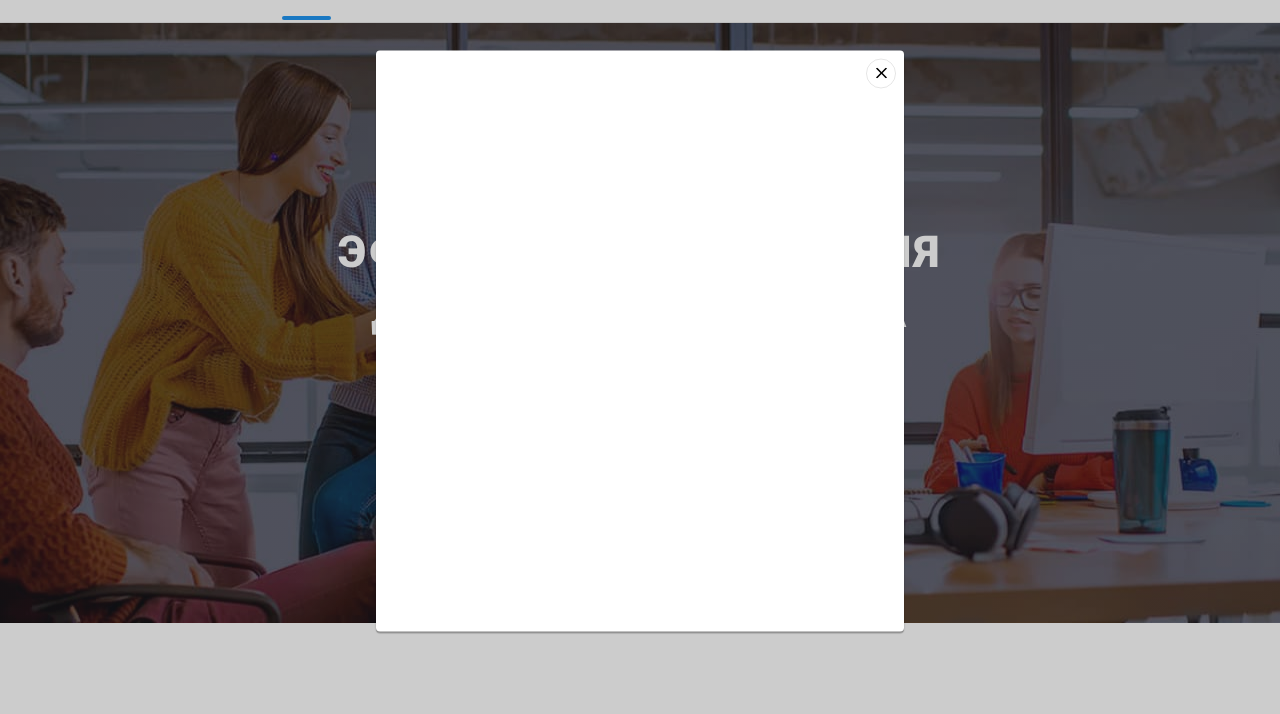
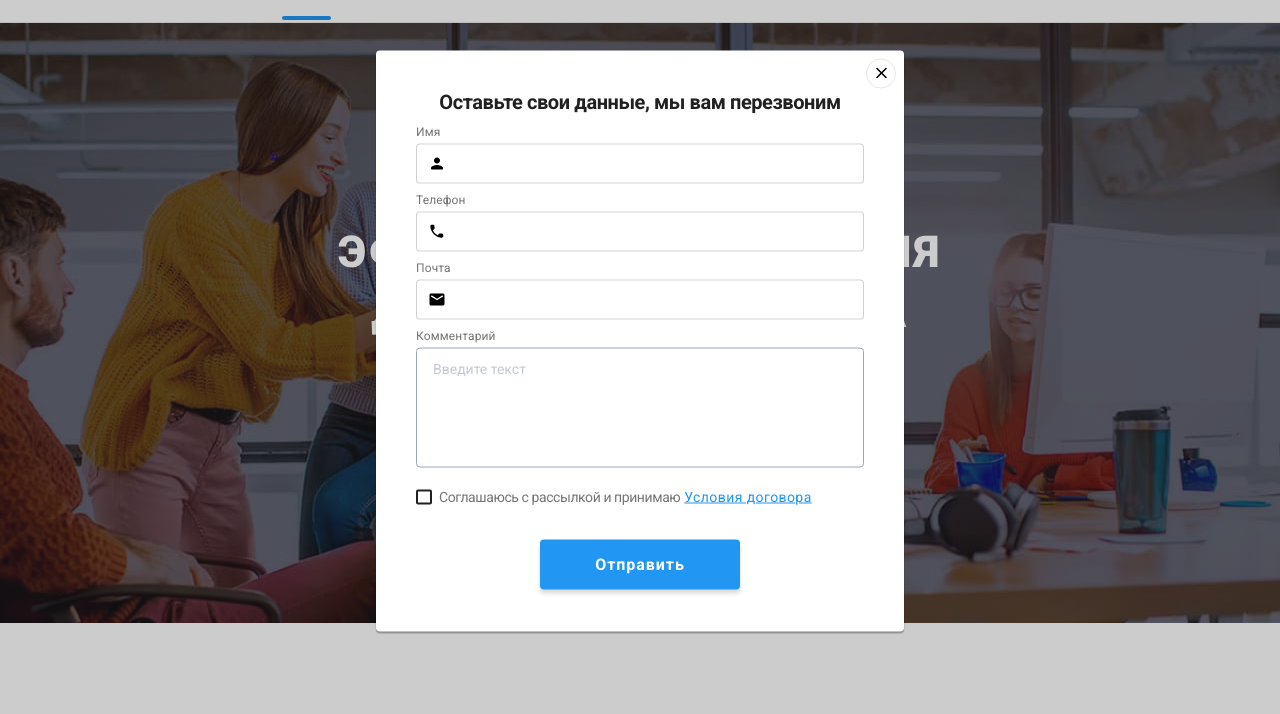
Before and after one commit to agatohn/goit-markup-hw-06, a plain HTML site: page index.html in a window 1280 px wide. Both pictures are taken after a click on the button "Заказать услугу". Shown: the part 59-773 px from the top of the page. Drawn offline with nearby package versions, Linux system fonts and the light colour scheme.

Commit message:
added modal window

```diff
--- a/css/styles.css
+++ b/css/styles.css
@@ -83,6 +83,17 @@ body {
 .section {
   padding-top: 94px;
   padding-bottom: 94px;
+}
+
+.visually-hidden {
+  position: absolute;
+  width: 1px;
+  height: 1px;
+  margin: -1px;
+  padding: 0;
+  overflow: hidden;
+  border: 0;
+  clip: rect(0 0 0 0);
 }
 
 /* header styles */
@@ -575,17 +586,33 @@ body {
   margin-bottom: 20px;
 }
 
-.mailing-btn {
-
-  /* align-items: baseline; */
+.mailing-form {
+  display: flex;
 }
 
+.mailing-input {
+  width: 358px;
+  height: 50px;
+  border: 1px solid rgba(255, 255, 255, 0.3);
+  filter: drop-shadow(0px 4px 4px rgba(0, 0, 0, 0.15));
+  border-radius: 4px;
+  background: none;
+  padding-left: 16px;
+}
 
+.mailing-input-text {}
+
+.mailing-btn {
+  display: flex;
+  padding-left: 29px;
+  margin-left: 12px;
+}
 
 .mailing-logo {
   width: 24px;
   height: 24px;
   margin-left: 10px;
+  display: block;
   fill: #ffffff;
 }
 
@@ -723,6 +750,8 @@ body {
   top: 50%;
   padding: 40px;
   transform: translate(-50%, -50%);
+  box-shadow: 0px 1px 3px rgba(0, 0, 0, 0.12), 0px 1px 1px rgba(0, 0, 0, 0.14), 0px 2px 1px rgba(0, 0, 0, 0.2);
+  border-radius: 4px;
 }
 
 .close-btn {
@@ -737,8 +766,8 @@ body {
 }
 
 .close-btn:hover, .close-btn:focus {
-  background-color: var(--accent-color);
-  fill: #ffffff;
+  /* background-color: var(--accent-color); */
+  fill: var(--accent-color);
 }
 
 .close-icon {
@@ -751,3 +780,122 @@ body {
   pointer-events: none;
   visibility: none;
 }
+
+.modal-title {
+  font-weight: bold;
+  font-size: 20px;
+  line-height: 1.15;
+  text-align: center;
+  color: var(--primary-text-color);
+  margin-bottom: 12px;
+}
+
+.form-input-text {
+  font-weight: normal;
+  font-size: 12px;
+  line-height: 1.16;
+  letter-spacing: 0.01em;
+  color: #757575;
+}
+
+.form-input {
+  width: 100%;
+  height: 40px;
+  border: 1px solid rgba(33, 33, 33, 0.2);
+  border-radius: 4px;
+  padding-left: 40px;
+  outline: none;
+}
+
+.form-input:focus {
+  border-color: slateblue;
+}
+
+.form-input:focus+.input-icon {
+  fill: slateblue;
+}
+
+.form-input-text {
+  font-size: 12px;
+  margin-bottom: 4px;
+  display: block;
+}
+
+.form-field {
+  margin-bottom: 10px;
+}
+
+.input-wrapper {
+  position: relative;
+}
+
+.input-icon {
+  position: absolute;
+  left: 12px;
+  top: 50%;
+  transform: translateY(-50%);
+}
+
+.form-text {
+  width: 100%;
+  height: 120px;
+  border-radius: 4px;
+  border: 1px solid #9da4bd;
+  padding: 12px 16px;
+  resize: none;
+}
+
+.form-input::placeholder, .form-text::placeholder {
+  font-size: 14px;
+  color: #c4c8d7;
+}
+
+.input-check-text {
+  display: flex;
+  align-items: center;
+  font-weight: normal;
+  font-size: 14px;
+  line-height: 1.71;
+  color: var(--secondary-text-color);
+  margin-bottom: 30px;
+}
+
+.input-check-text span {
+  width: 16px;
+  height: 15px;
+  border: 2px solid #212121;
+  border-radius: 2px;
+  display: flex;
+  align-items: center;
+  justify-content: center;
+}
+
+.input-check {
+  margin-right: 7px;
+}
+
+.form-rights {
+  display: inline-block;
+  margin-left: 4px;
+  font-family: Roboto;
+  font-style: normal;
+  font-weight: normal;
+  font-size: 14px;
+  line-height: 1.71;
+  letter-spacing: 0.03em;
+  text-decoration-line: underline;
+  color: var(--accent-color);
+}
+
+.check-icon {
+  fill: #ffffff;
+}
+
+.input-check:checked+.input-check-text span {
+  background-color: var(--accent-color);
+  border: none;
+}
+
+.form-send-btn {
+  margin-left: 124px;
+}
--- a/index.html
+++ b/index.html
@@ -350,14 +350,18 @@
           </ul>
         </div>
         <div class="mailing">
-          <form class="mailing-form js-speaker-form">
-            <p class="mailing-text">Подпишитесь на рассылку</p>
-            <input type="text" name="e-mail">
-            <button type="button" class="mailing-btn btn">Подписаться
+          <p class="mailing-text">Подпишитесь на рассылку</p>
+
+          <form action="#" method="GET" class="mailing-form">
+
+            <label for="email-input" class="mailing-input-text"></label>
+            <input type="email" placeholder="E-mail" id="email-input" name="user-email" class="mailing-input">
+            <button type="submit" class="mailing-btn btn">Подписаться
               <svg class="mailing-logo">
                 <use href="./images/sprite.svg#icon-icon-send"></use>
               </svg>
             </button>
+
           </form>
 
         </div>
@@ -371,12 +375,69 @@
           <use href="./images/sprite.svg#icon-Vector"></use>
         </svg>
       </button>
+      <form action="" method="GET" class="modal-form">
+        <p class="modal-title">Оставьте свои данные, мы вам перезвоним</p>
+
+
+        <div class="form-field">
+          <label for="name-input" class="form-input-text">Имя</label>
+          <div class="input-wrapper">
+            <input type="text" name="user-name" id="name-input" class="form-input">
+            <svg class="input-icon" width="18" height="18">
+              <use href="./images/sprite.svg#icon-person-black"></use>
+            </svg>
+          </div>
+
+        </div>
+
+        <div class="form-field">
+          <label for="tel-input" class="form-input-text">Телефон</label>
+          <div class="input-wrapper">
+            <input type="tel" id="tel-input" name="user-name" class="form-input">
+            <svg class="input-icon" width="18" height="18">
+              <use href="./images/sprite.svg#icon-phone-black"></use>
+            </svg>
+          </div>
+
+
+        </div>
+
+        <div class="form-field">
+          <label for="email-input" class="form-input-text">Почта</label>
+          <div class="input-wrapper">
+            <input type="email" id="email-input" name="user-name" class="form-input">
+            <svg class="input-icon" width="18" height="18">
+              <use href="./images/sprite.svg#icon-email-black"></use>
+            </svg>
+          </div>
+
+
+        </div>
+
+        <div class="form-field">
+          <label for="comment" class="form-input-text">Комментарий</label>
+          <textarea name="user-comment" id="comment" class="form-text" placeholder="Введите текст"></textarea>
+
+        </div>
+
+        <div class="form-field">
+          <input type="checkbox" class="input-check visually-hidden" id="input-check">
+          <label for="input-check" class="input-check-text">
+            <span class="input-check">
+              <svg class="check-icon" width="11" height="8">
+                <use href="./images/sprite.svg#icon-check"></use>
+              </svg>
+            </span>
+            Соглашаюсь с рассылкой и принимаю <a href="#" class="form-rights"> Условия договора</a> </label>
+        </div>
+        <button type="submit" class="form-send-btn btn">Отправить</button>
+      </form>
     </div>
   </div>
 
   <script src="./js/modal.js"></script>
   <!-- Скрипт Репеты -->
-  <script>
+  <!-- <script>
     (() => {
       document
         .querySelector('.js-speaker-form')
@@ -389,7 +450,7 @@
     });
     }) ();
 
-  </script>
+  </script> -->
 </body>
 
 </html>
```
Also changed, not shown: portfolio.html (+16 -0 lines).
